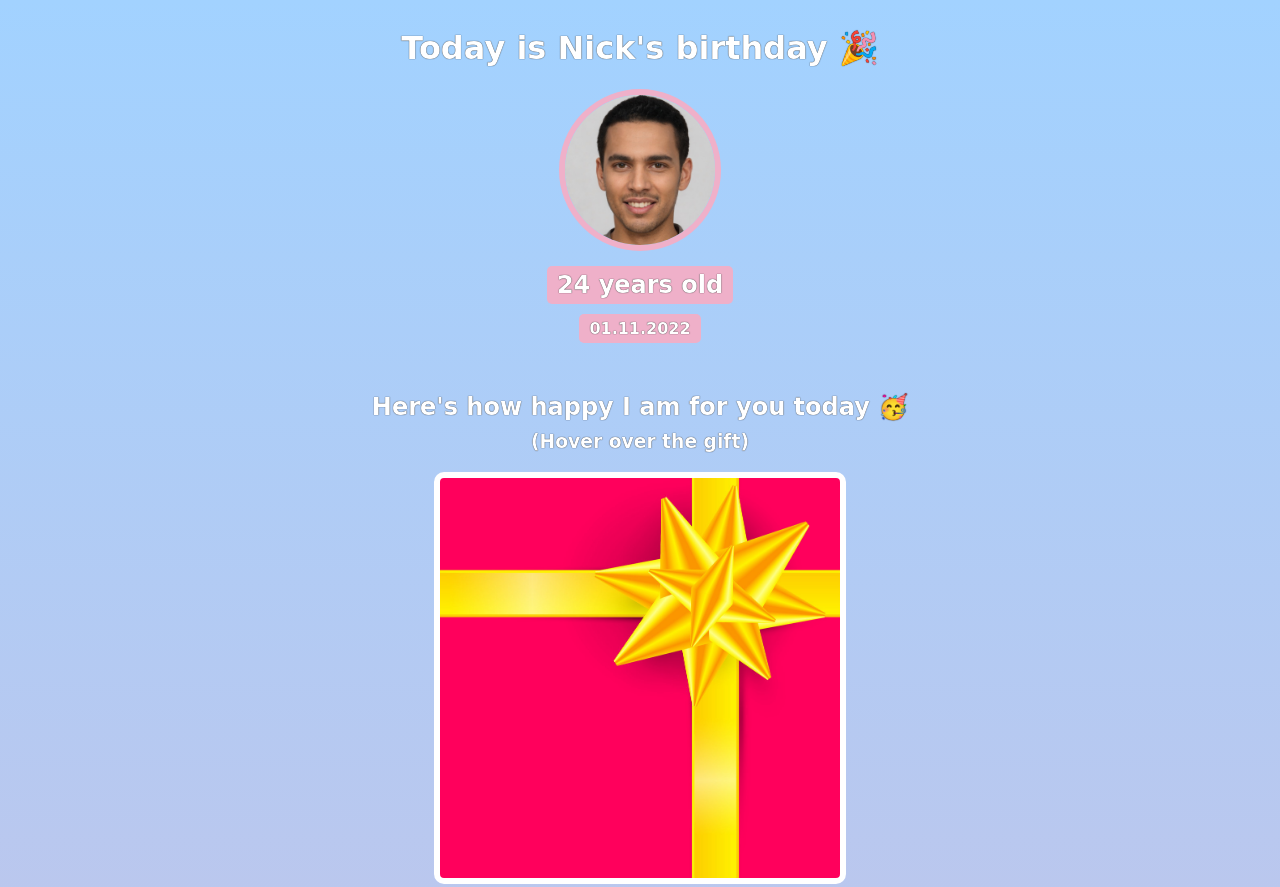
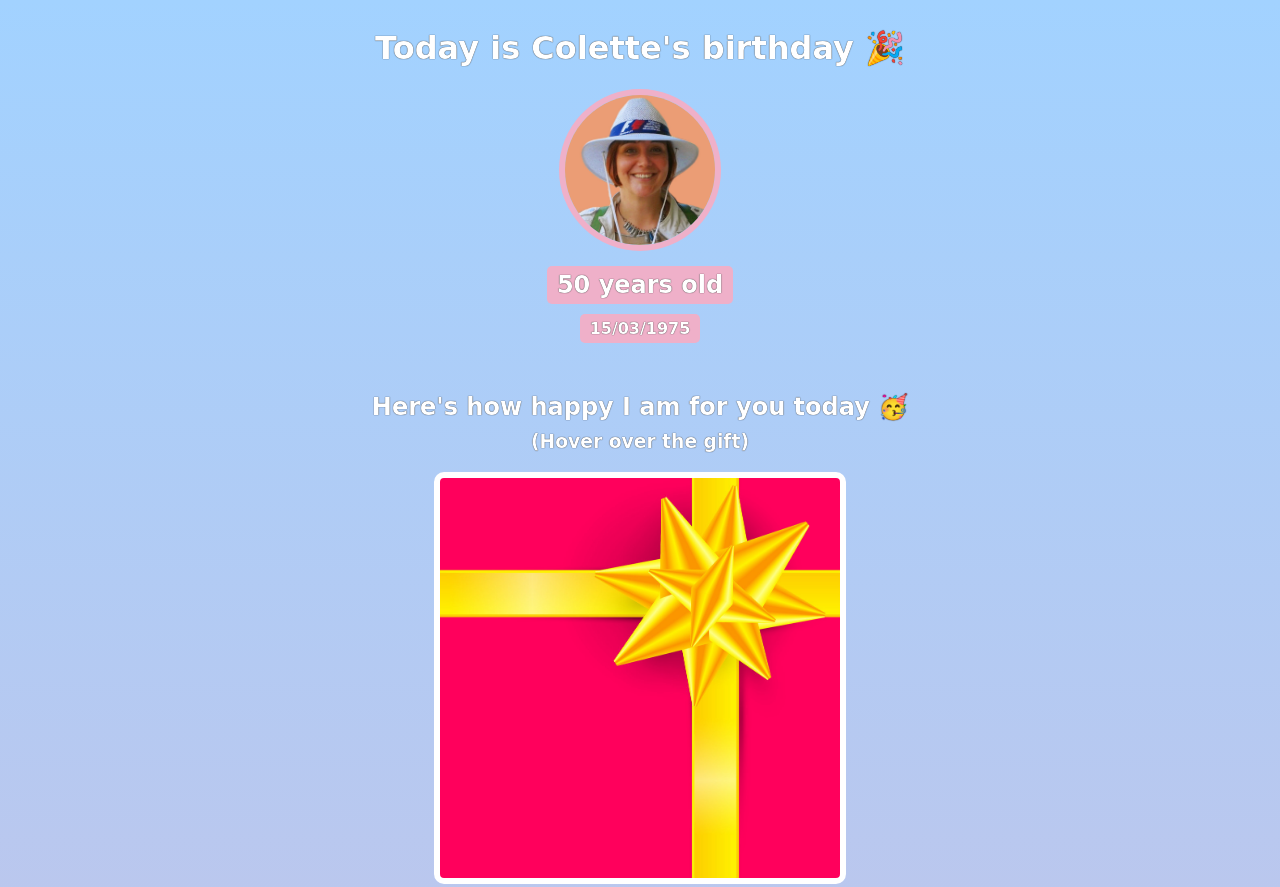
Before and after one commit to trevore23/scrimba-birthday-gift-site, a website built with Vite: page index.html in a window 1280 px wide. Shown: the top 887 px of the page. Built offline with nearby package versions, Linux system fonts and the light colour scheme; a web font is replaced by a local one.

Commit message:
Colette's img and details

```diff
--- a/index.html
+++ b/index.html
@@ -7,10 +7,10 @@
     </head>
     <body>
         <div id="header">
-            <h1>Today is Nick's birthday 🎉</h1>
-            <img id="bff-img" src="images/nick.jpg">
-            <h2 id="bday-age">24 years old</h2>
-            <h4 id="bday-date">01.11.2022</h4>
+            <h1>Today is Colette's birthday 🎉</h1>
+            <img id="bff-img" src="images/colette-f1.webp">
+            <h2 id="bday-age">50 years old</h2>
+            <h4 id="bday-date">15/03/1975</h4>
         </div>
 
         <div class="gift-section">
```
Also changed, not shown: images/colette-f1.webp (added).
